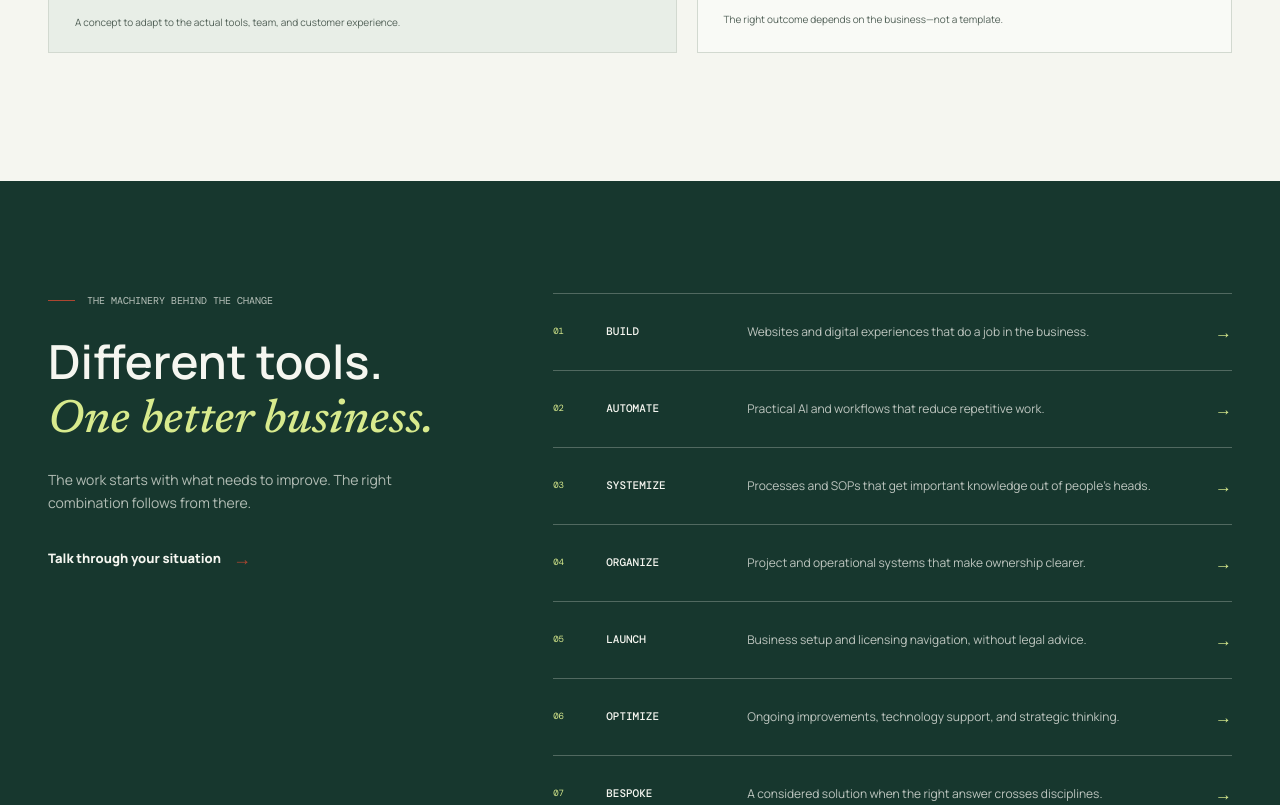
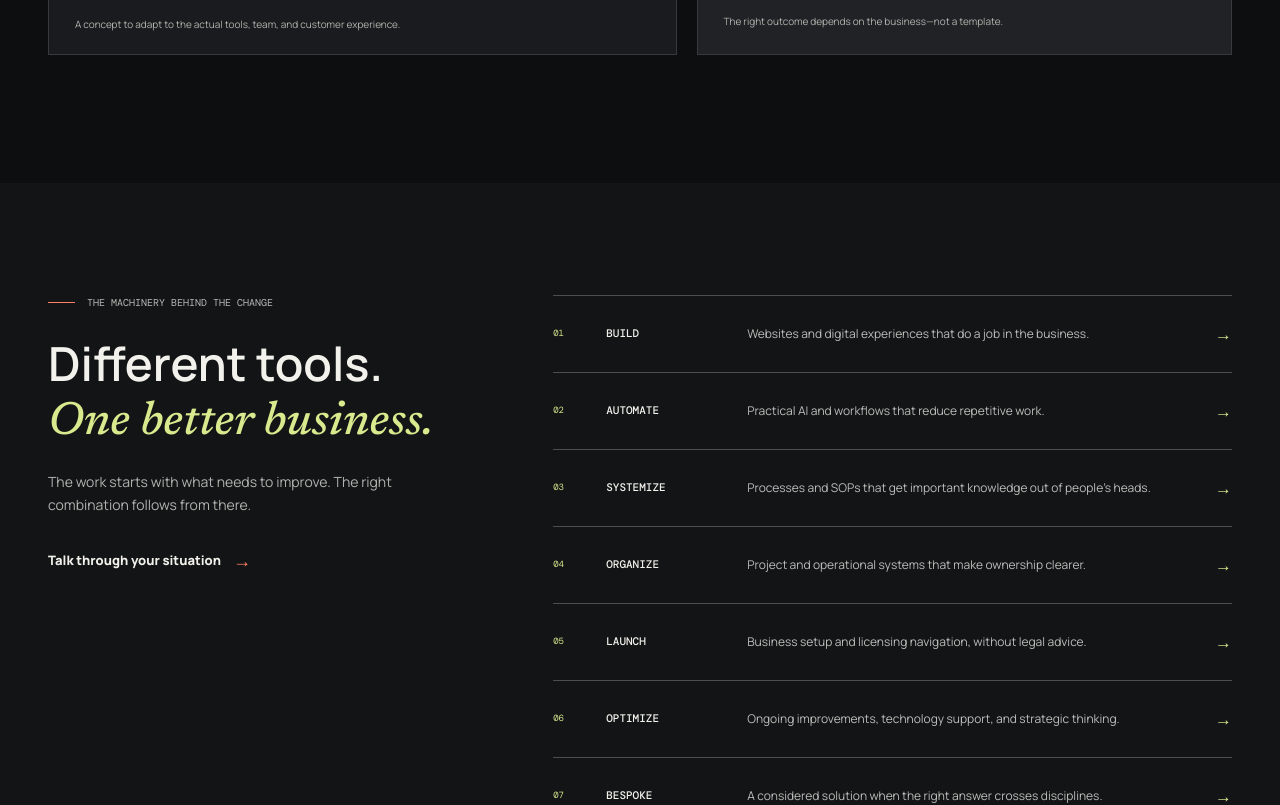
Before and after one commit to jennalee92-cloud/Forgewell-Business-Systems-and-Technology, a React (Vite) app: page / in a window 1280 px wide. Shown: the part 3736-4541 px from the top of the page. Built offline with nearby package versions, Linux system fonts and the light colour scheme.

Commit message:
Shift Forgewell site to dark palette

```diff
--- a/index.html
+++ b/index.html
@@ -4,7 +4,7 @@
     <meta charset="UTF-8" />
     <link rel="icon" type="image/svg+xml" href="/forgewell-mark.svg" />
     <meta name="viewport" content="width=device-width, initial-scale=1.0" />
-    <meta name="theme-color" content="#f5f6f0" />
+    <meta name="theme-color" content="#0d0e10" />
     <meta name="description" content="Forgewell builds the systems, technology, and processes that help businesses work better." />
     <meta property="og:type" content="website" />
     <meta property="og:title" content="Forgewell | We Build Better Businesses" />
--- a/src/App.css
+++ b/src/App.css
@@ -3,17 +3,17 @@
 .skip-link { position: fixed; z-index: 100; top: 12px; left: 12px; padding: 12px 16px; color: var(--paper); background: var(--forest-dark); transform: translateY(-160%); }
 .skip-link:focus { transform: translateY(0); }
 
-.site-header { position: sticky; z-index: 20; top: 0; display: flex; align-items: center; justify-content: space-between; width: 100%; min-height: 84px; padding: 0 max(48px, calc((100vw - 1280px) / 2)); border-bottom: 1px solid rgba(30, 52, 43, .13); background: rgba(245, 246, 240, .96); }
+.site-header { position: sticky; z-index: 20; top: 0; display: flex; align-items: center; justify-content: space-between; width: 100%; min-height: 84px; padding: 0 max(48px, calc((100vw - 1280px) / 2)); border-bottom: 1px solid rgba(243, 241, 235, .14); background: rgba(13, 14, 16, .96); }
 .brand { display: inline-flex; align-items: center; gap: 11px; color: var(--ink); text-decoration: none; }
-.brand-mark { flex: 0 0 38px; width: 38px; height: 38px; fill: var(--forest); }
+.brand-mark { flex: 0 0 38px; width: 38px; height: 38px; fill: var(--paper); }
 .brand-mark-cut { fill: var(--coral); }
 .brand-word { display: flex; flex-direction: column; font-size: 19px; font-weight: 800; line-height: 1.05; }
 .brand-word span { margin-top: 5px; color: var(--ink-soft); font-family: var(--mono); font-size: 8px; font-weight: 400; letter-spacing: 0; text-transform: uppercase; }
 .primary-nav { display: flex; align-items: center; gap: 32px; }
 .primary-nav a, .site-footer nav a { color: var(--ink-soft); font-size: 13px; font-weight: 700; text-decoration: none; transition: color .2s ease; }
 .primary-nav a:hover, .site-footer nav a:hover { color: var(--coral); }
-.primary-nav .nav-cta { display: inline-flex; align-items: center; gap: 16px; min-height: 46px; padding: 0 18px; color: var(--paper); background: var(--forest); }
-.nav-cta span { color: var(--lime); font-size: 18px; }
+.primary-nav .nav-cta { display: inline-flex; align-items: center; gap: 16px; min-height: 46px; padding: 0 18px; color: var(--forest-dark); background: var(--paper); }
+.nav-cta span { color: var(--forest-dark); font-size: 18px; }
 .menu-toggle { display: none; }
 
 .eyebrow, .section-marker, .schematic-index, .schematic-head, .schematic-foot, .tool-topline, .option-index, .readout-label, .forge-stages b, .demo-head, .workflow-step > span, .website-flow small, .service-number, .stage-number, .process-step > span, .proof-label, .consultation-mark, .result-topline, .assessment-result > p b, .form-disclosure, .founder-signature span { font-family: var(--mono); font-size: 10px; font-weight: 400; letter-spacing: 0; line-height: 1.5; text-transform: uppercase; }
@@ -28,9 +28,9 @@ h1 em, h2 em { color: var(--coral); font-family: var(--display); font-weight: 50
 .button { display: inline-flex; align-items: center; justify-content: space-between; gap: 30px; min-height: 54px; padding: 0 20px; border: 1px solid transparent; font-size: 13px; font-weight: 800; text-decoration: none; transition: background-color .2s ease, color .2s ease, transform .2s ease; }
 .button:hover { transform: translateY(-2px); }
 .button span { font-size: 18px; font-weight: 400; }
-.button-dark { color: var(--paper); background: var(--forest); }
-.button-dark span { color: var(--lime); }
-.button-dark:hover { background: var(--forest-dark); }
+.button-dark { color: var(--forest-dark); background: var(--paper); }
+.button-dark span { color: var(--forest-dark); }
+.button-dark:hover { background: var(--lime); }
 .button-lime { color: var(--forest-dark); background: var(--lime); }
 .button-lime:hover { background: #e4f1b0; }
 .text-link { display: inline-flex; align-items: center; gap: 12px; min-height: 44px; padding: 0; border: 0; color: var(--ink); background: none; font-size: 13px; font-weight: 800; text-decoration: none; cursor: pointer; }
@@ -61,7 +61,7 @@ h1 em, h2 em { color: var(--coral); font-family: var(--display); font-weight: 50
 .wire-low { stroke: var(--coral); }
 .wire-node { fill: var(--lime); }
 .wire-node-end { fill: var(--coral); }
-.schematic-chip { position: absolute; z-index: 3; display: flex; align-items: center; gap: 8px; min-height: 36px; padding: 0 9px; border: 1px solid rgba(245, 246, 240, .22); color: var(--paper); background: rgba(16, 42, 34, .94); font-size: 10px; }
+.schematic-chip { position: absolute; z-index: 3; display: flex; align-items: center; gap: 8px; min-height: 36px; padding: 0 9px; border: 1px solid rgba(243, 241, 235, .22); color: var(--paper); background: rgba(7, 8, 9, .94); font-size: 10px; }
 .schematic-chip b { color: var(--lime); font-family: var(--mono); font-size: 9px; font-weight: 400; }
 .chip-input { left: 3%; }
 .chip-output { right: 3%; }
@@ -87,10 +87,10 @@ h1 em, h2 em { color: var(--coral); font-family: var(--display); font-weight: 50
 .symptom-list li { position: relative; padding: 11px 0 11px 21px; border-bottom: 1px solid var(--line); font-size: 13px; }
 .symptom-list li::before { position: absolute; top: 20px; left: 2px; width: 6px; height: 6px; background: var(--coral); content: ''; }
 
-.possibility { color: var(--paper); background: var(--coral); }
+.possibility { color: var(--paper); background: #241718; border-block: 1px solid rgba(255, 128, 102, .28); }
 .possibility-inner { padding-block: 94px 86px; }
 .possibility .eyebrow, .possibility h2, .possibility-copy { color: var(--paper); }
-.possibility .eyebrow-line { background: var(--lime); }
+.possibility .eyebrow-line { background: var(--coral); }
 .possibility h2 { max-width: 850px; margin: 29px 0 19px; font-size: 64px; }
 .possibility h2 em { color: var(--lime); }
 .possibility-copy { max-width: 510px; margin-bottom: 42px; font-size: 16px; }
@@ -122,7 +122,7 @@ h1 em, h2 em { color: var(--coral); font-family: var(--display); font-weight: 50
 .option-check { display: grid; place-items: center; width: 26px; height: 26px; border: 1px solid rgba(245, 246, 240, .38); color: var(--lime); font-size: 17px; }
 .challenge-option.is-selected .option-check { color: var(--forest-dark); border-color: var(--lime); background: var(--lime); }
 .tool-footnote { margin: 16px 0 0; color: rgba(245, 246, 240, .54); font-size: 10px; }
-.forge-readout { position: relative; display: flex; flex-direction: column; min-height: 430px; padding: 25px 28px 0; border-left: 1px solid rgba(245, 246, 240, .22); background: #214238; }
+.forge-readout { position: relative; display: flex; flex-direction: column; min-height: 430px; padding: 25px 28px 0; border-left: 1px solid rgba(243, 241, 235, .22); background: #191b1e; }
 .live-indicator { display: inline-flex; align-items: center; gap: 7px; color: var(--lime); }
 .live-indicator i { width: 6px; height: 6px; background: var(--lime); }
 .readout-empty, .readout-content { flex: 1; padding: 25px 0 30px; }
@@ -154,7 +154,7 @@ h1 em, h2 em { color: var(--coral); font-family: var(--display); font-weight: 50
 .lab-heading h2 em { color: var(--coral); }
 .lab-heading > p { color: var(--ink-soft); }
 .lab-grid { display: grid; grid-template-columns: 1.08fr .92fr; gap: 20px; margin-top: 44px; }
-.lab-demo { min-width: 0; padding: 25px 26px 22px; border: 1px solid var(--line); background: #f9faf6; }
+.lab-demo { min-width: 0; padding: 25px 26px 22px; border: 1px solid var(--line); background: #202226; }
 .demo-workflow { background: var(--paper-deep); }
 .demo-head { display: flex; align-items: center; justify-content: space-between; gap: 12px; color: var(--ink-soft); font-size: 9px; }
 .lab-demo h3 { max-width: 450px; margin: 29px 0 20px; font-size: 26px; }
@@ -167,7 +167,7 @@ h1 em, h2 em { color: var(--coral); font-family: var(--display); font-weight: 50
 .workflow-step p { margin: 0; color: var(--ink-soft); font-size: 12px; }
 .workflow-step i { color: var(--coral); font-size: 17px; font-style: normal; text-align: right; }
 .workflow-steps.is-structured .workflow-step p { color: var(--ink); }
-.workflow-steps.is-structured .workflow-step > span { color: var(--forest); }
+.workflow-steps.is-structured .workflow-step > span { color: var(--lime); }
 .demo-caption { margin: 20px 0 0; color: var(--ink-soft); font-size: 10px; }
 .demo-description { min-height: 72px; margin-bottom: 22px; color: var(--ink-soft); font-size: 13px; }
 .website-flow { display: grid; grid-template-columns: 1fr 18px 1fr 18px 1fr; align-items: center; gap: 7px; padding-block: 22px; border-block: 1px solid var(--line); }
@@ -207,8 +207,8 @@ h1 em, h2 em { color: var(--coral); font-family: var(--display); font-weight: 50
 .process-heading h2 { color: var(--ink); }
 .process-heading h2 em { color: var(--coral); }
 .process-heading > p { color: var(--ink-soft); }
-.process-grid { display: grid; grid-template-columns: repeat(3, 1fr); margin-top: 56px; border-top: 1px solid #bdc9bd; border-left: 1px solid #bdc9bd; }
-.process-step { min-height: 185px; padding: 20px 22px 18px; border-right: 1px solid #bdc9bd; border-bottom: 1px solid #bdc9bd; }
+.process-grid { display: grid; grid-template-columns: repeat(3, 1fr); margin-top: 56px; border-top: 1px solid var(--line); border-left: 1px solid var(--line); }
+.process-step { min-height: 185px; padding: 20px 22px 18px; border-right: 1px solid var(--line); border-bottom: 1px solid var(--line); }
 .process-step > span { color: var(--coral); }
 .process-step h3 { margin: 19px 0 9px; font-size: 19px; }
 .process-step p { max-width: 310px; margin: 0; color: var(--ink-soft); font-size: 12px; }
@@ -216,7 +216,7 @@ h1 em, h2 em { color: var(--coral); font-family: var(--display); font-weight: 50
 .founder-section { display: grid; grid-template-columns: .72fr 1.28fr; gap: 10%; padding-block: 120px; }
 .founder-aside { display: flex; flex-direction: column; justify-content: space-between; align-items: flex-start; min-height: 245px; }
 .founder-stamp { display: flex; align-items: center; gap: 13px; width: 178px; height: 90px; padding: 13px; border: 1px solid var(--line); color: var(--ink-soft); }
-.founder-stamp span { display: grid; place-items: center; width: 58px; height: 58px; color: var(--paper); background: var(--coral); font-family: var(--display); font-size: 39px; font-style: italic; }
+.founder-stamp span { display: grid; place-items: center; width: 58px; height: 58px; color: var(--forest-dark); background: var(--coral); font-family: var(--display); font-size: 39px; font-style: italic; }
 .founder-stamp i { font-family: var(--mono); font-size: 8px; font-style: normal; line-height: 1.5; text-transform: uppercase; }
 .founder-copy h2 { max-width: 790px; font-size: 44px; }
 .founder-quote { max-width: 680px; margin: 25px 0; color: var(--ink-soft); font-size: 16px; line-height: 1.8; }
@@ -239,33 +239,33 @@ h1 em, h2 em { color: var(--coral); font-family: var(--display); font-weight: 50
 .assessment-intro h2 { margin-block: 25px 19px; }
 .assessment-intro > p:not(.eyebrow) { max-width: 420px; color: var(--ink-soft); font-size: 14px; }
 .consultation-note { display: grid; grid-template-columns: 37px 1fr; gap: 12px; max-width: 450px; margin-top: 40px; padding-top: 16px; border-top: 1px solid var(--line); }
-.consultation-mark { display: grid; place-items: center; width: 32px; height: 32px; color: var(--paper); background: var(--coral); font-size: 9px; }
+.consultation-mark { display: grid; place-items: center; width: 32px; height: 32px; color: var(--forest-dark); background: var(--coral); font-size: 9px; }
 .consultation-note p { margin: 0; color: var(--ink-soft); font-size: 12px; }
 .consultation-note strong { color: var(--ink); }
 .assessment-form-wrap { min-width: 0; }
 .assessment-form { display: grid; gap: 9px; }
 .assessment-form label { margin-top: 7px; color: var(--ink); font-size: 12px; font-weight: 800; }
-.assessment-form select, .assessment-form textarea { width: 100%; min-height: 48px; padding: 11px 13px; border: 1px solid #c5cec4; border-radius: 0; color: var(--ink); background: #fbfcf8; font-size: 12px; }
+.assessment-form select, .assessment-form textarea { width: 100%; min-height: 48px; padding: 11px 13px; border: 1px solid var(--line); border-radius: 0; color: var(--ink); background: var(--paper-deep); font-size: 12px; }
 .assessment-form textarea { min-height: 91px; resize: vertical; }
 .assessment-form select:focus-visible, .assessment-form textarea:focus-visible { outline-offset: 2px; }
-.assessment-form select:invalid { color: #6e786f; }
+.assessment-form select:invalid { color: var(--ink-soft); }
 .form-pair { display: grid; grid-template-columns: 1fr 1fr; gap: 14px; margin-top: 4px; }
 .form-pair > div { display: grid; gap: 9px; }
 .form-submit { justify-self: start; margin-top: 12px; cursor: pointer; }
 .form-disclosure { max-width: 480px; margin: 2px 0 0; color: var(--ink-soft); font-size: 9px; text-transform: none; }
 .assessment-result { margin-top: 24px; padding: 18px; border: 1px solid var(--line); background: var(--paper-deep); }
-.result-topline { display: flex; justify-content: space-between; padding-bottom: 10px; border-bottom: 1px solid #c5cec4; color: var(--ink-soft); }
+.result-topline { display: flex; justify-content: space-between; padding-bottom: 10px; border-bottom: 1px solid var(--line); color: var(--ink-soft); }
 .result-topline span:last-child { color: var(--coral); }
 .assessment-result > p { display: grid; grid-template-columns: 170px 1fr; gap: 10px; margin: 12px 0 0; color: var(--ink); font-size: 12px; }
 .assessment-result > p b { color: var(--ink-soft); font-size: 9px; }
 .copy-button { margin-top: 12px; }
-.copy-message { margin: 0; color: var(--forest); font-size: 11px; }
+.copy-message { margin: 0; color: var(--lime); font-size: 11px; }
 
-.faq-section { padding-block: 95px 110px; background: #e8eee7; }
+.faq-section { padding-block: 95px 110px; background: var(--paper-deep); }
 .faq-layout { display: grid; grid-template-columns: .65fr 1.35fr; gap: 10%; }
 .faq-layout h2 { margin-top: 23px; }
-.faq-list { border-top: 1px solid #bcc8bd; }
-.faq-list details { border-bottom: 1px solid #bcc8bd; }
+.faq-list { border-top: 1px solid var(--line); }
+.faq-list details { border-bottom: 1px solid var(--line); }
 .faq-list summary { display: flex; align-items: center; justify-content: space-between; gap: 18px; min-height: 64px; color: var(--ink); font-size: 13px; font-weight: 800; list-style: none; cursor: pointer; }
 .faq-list summary::-webkit-details-marker { display: none; }
 .faq-list summary span { flex: 0 0 24px; color: var(--coral); font-size: 19px; font-weight: 400; text-align: center; transition: transform .2s ease; }
@@ -312,7 +312,7 @@ h1 em, h2 em { color: var(--coral); font-family: var(--display); font-weight: 50
   .menu-glyph i { display: block; width: 19px; height: 1px; background: var(--ink); transition: transform .2s ease; }
   .menu-glyph.is-open i:first-child { transform: translateY(3px) rotate(45deg); }
   .menu-glyph.is-open i:last-child { transform: translateY(-3px) rotate(-45deg); }
-  .primary-nav { position: absolute; top: calc(100% + 1px); right: 0; left: 0; display: none; align-items: stretch; gap: 0; padding: 8px 20px 20px; border-bottom: 1px solid var(--line); background: var(--paper); }
+  .primary-nav { position: absolute; top: calc(100% + 1px); right: 0; left: 0; display: none; align-items: stretch; gap: 0; padding: 8px 20px 20px; border-bottom: 1px solid var(--line); background: var(--canvas); }
   .primary-nav.is-open { display: flex; flex-direction: column; }
   .primary-nav > a { display: flex; align-items: center; min-height: 49px; border-bottom: 1px solid var(--line); }
   .primary-nav .nav-cta { justify-content: space-between; margin-top: 12px; padding-inline: 15px; }
--- a/src/index.css
+++ b/src/index.css
@@ -2,22 +2,23 @@
 
 :root {
   font-family: 'Manrope', 'Segoe UI', sans-serif;
-  color: #1e342b;
-  background: #f5f6f0;
+  color: #f3f1eb;
+  background: #0d0e10;
   font-synthesis: none;
   text-rendering: optimizeLegibility;
   -webkit-font-smoothing: antialiased;
   -moz-osx-font-smoothing: grayscale;
   font-optical-sizing: auto;
   font-weight: 400;
-  --paper: #f5f6f0;
-  --paper-deep: #e8eee7;
-  --ink: #1e342b;
-  --ink-soft: #526158;
-  --forest: #17372e;
-  --forest-dark: #102a22;
-  --line: #d2d9d0;
-  --coral: #ad4631;
+  --paper: #f3f1eb;
+  --paper-deep: #191b1e;
+  --canvas: #0d0e10;
+  --ink: #f3f1eb;
+  --ink-soft: #b3b2ad;
+  --forest: #121416;
+  --forest-dark: #070809;
+  --line: #37393d;
+  --coral: #ff8066;
   --lime: #d8ea8d;
   --mono: 'DM Mono', Consolas, monospace;
   --display: 'Newsreader', Georgia, serif;
```
Also changed, not shown: public/forgewell-mark.svg.
